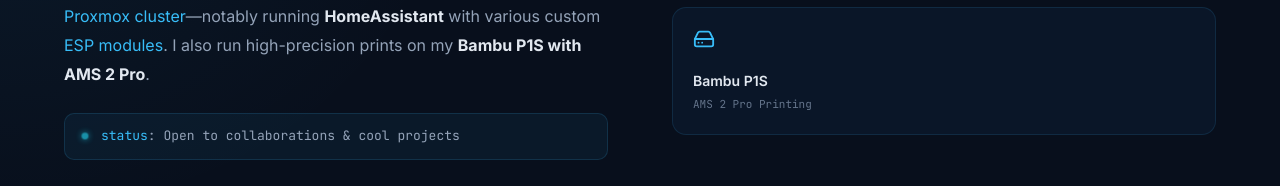
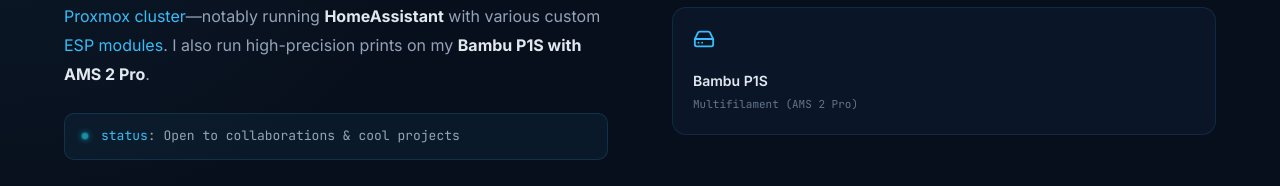
Before and after one commit to Tymon3310/Tymon3310.github.io, a React (Vite) app: page / in a window 1280 px wide. Shown: the part 1316-1502 px from the top of the page. Built offline with nearby package versions, Linux system fonts and the light colour scheme.

Commit message:
docs: correct AMS 2 Pro terminology to Multifilament

```diff
--- a/src/components/About.tsx
+++ b/src/components/About.tsx
@@ -10,7 +10,7 @@
   { icon: Server, label: 'Proxmox', sub: 'HA & HomeAssistant' },
   { icon: Wifi, label: 'Chateau Pro ax', sub: 'MikroTik Networking' },
   { icon: Cpu, label: 'Hyprland', sub: 'WM / DE' },
-  { icon: HardDrive, label: 'Bambu P1S', sub: 'AMS 2 Pro Printing' },
+  { icon: HardDrive, label: 'Bambu P1S', sub: 'Multifilament (AMS 2 Pro)' },
 ];
 
 export default function About() {
```
